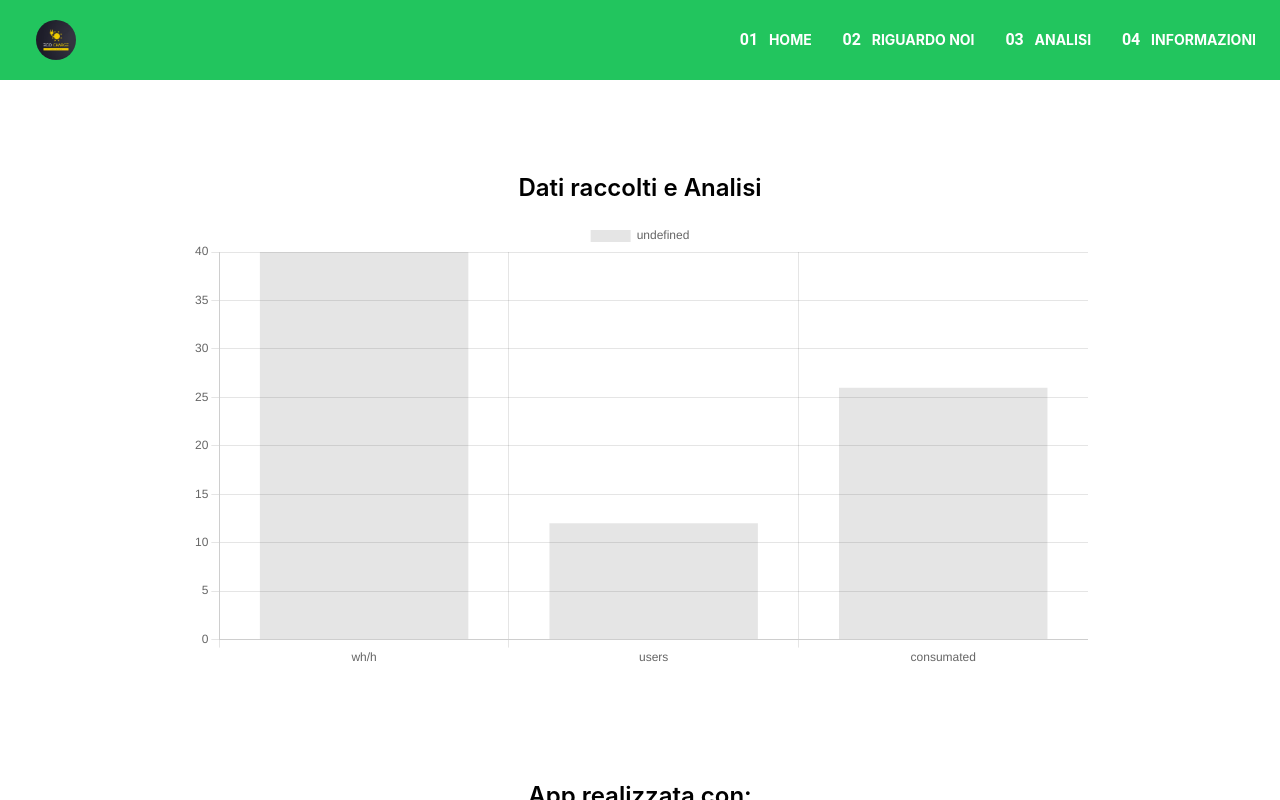
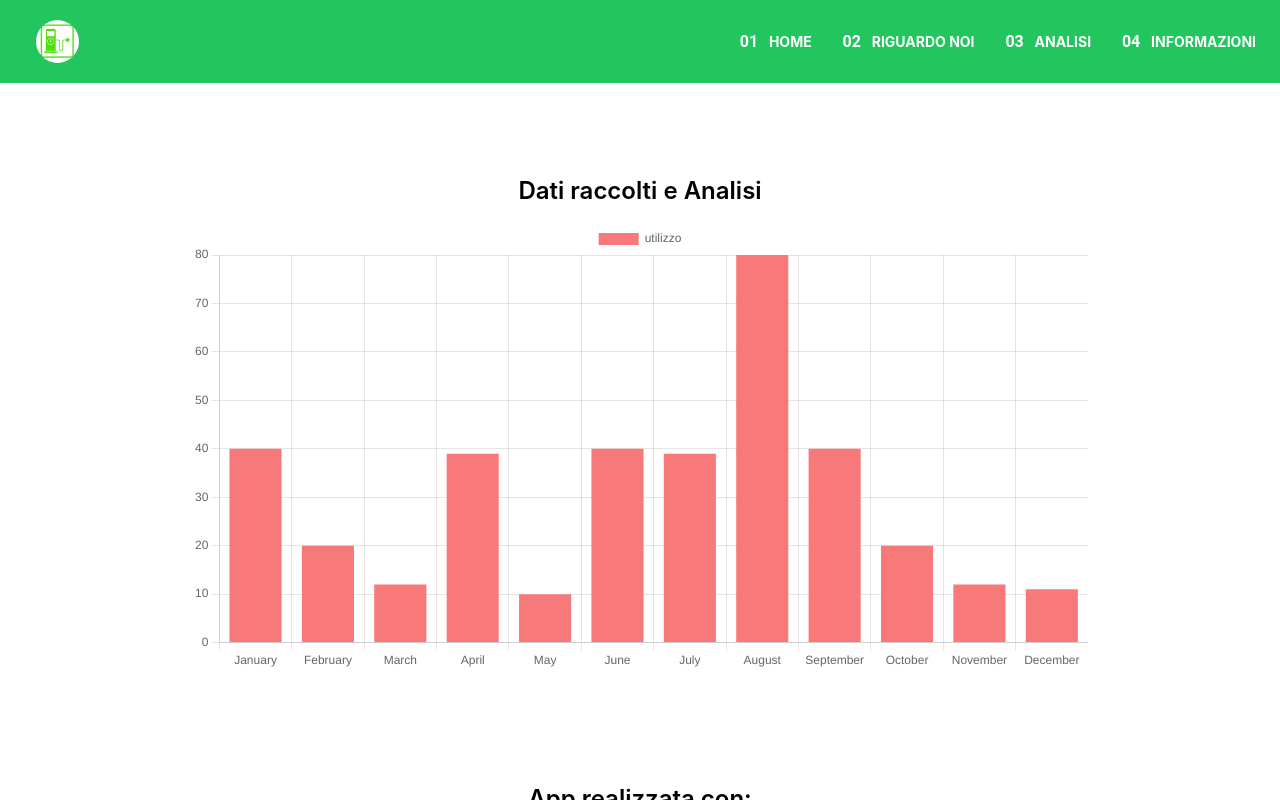
Before and after one commit to isisbem/GreenStationMonitoring, a Vue app: page /Analytics in a window 1280 px wide. Built offline with nearby package versions, Linux system fonts and the light colour scheme.

Commit message:
30/03 aggiornamento

```diff
--- a/src/assets/main.css
+++ b/src/assets/main.css
@@ -61,9 +61,11 @@ main { position: relative }
 
 .imageLogo {
     border-radius: 50%;
-    width: 40px;
-    height: 40px;
+    width: 43px;
+    height: 43px;
+    background-position: center;
     object-fit: cover;
+    -o-object-fit: cover;
 }
 
 ul li:nth-child(1) { animation-delay: var(--animation-delay) !important }
--- /dev/null
+++ b/src/components/BarChart.vue
@@ -0,0 +1,11 @@
+<script>
+import { Bar } from "vue-chartjs";
+
+export default {
+  extends: Bar,
+  props: ["data", "options"],
+  mounted() {
+    this.renderChart(this.data, this.options);
+  }
+};
+</script>
--- /dev/null
+++ b/src/components/ChartsAnalytics.vue
@@ -0,0 +1,51 @@
+<template>
+    <Bar id="my-chart-id" :bind="true" :data="chartData" />
+</template>
+
+<script lang="ts">
+import { Bar } from 'vue-chartjs'
+import { Chart as ChartJS, Title, Tooltip, Legend, BarElement, CategoryScale, LinearScale } from 'chart.js'
+import { options } from '../js/Charts1'
+ChartJS.register(Title, Tooltip, Legend, BarElement, CategoryScale, LinearScale)
+
+export default {
+    name: 'BarChart',
+    components: { Bar },
+    datasets: [{ label: 'Analytics'}],
+    data() {
+        return {
+            chartData: {
+                labels: [
+                    "January",
+                    "February",
+                    "March",
+                    "April",
+                    "May",
+                    "June",
+                    "July",
+                    "August",
+                    "September",
+                    "October",
+                    "November",
+                    "December",
+                ],
+                datasets: [
+                    {
+                        label: "utilizzo",
+                        backgroundColor: "#f87979",
+                        data: [40, 20, 12, 39, 10, 40, 39, 80, 40, 20, 12, 11],
+                    },
+                ],
+            }
+        }
+    }
+}
+</script>
+
+<style>
+#my-chart-id {
+ width: 100%;
+ height: 100%;
+ image-rendering: optimizeQuality;
+}
+</style>
--- a/src/components/Navbar.vue
+++ b/src/components/Navbar.vue
@@ -8,7 +8,7 @@
           class="text-sm font-bold leading-relaxed inline-block mr-4 py-2 whitespace-nowrap uppercase text-white outline-none focus:outline-none active:outline-1 active:outline active:outline-slate-300 active:rounded p-3"
           to="/">
           <div>
-            <img src="/favicon.jpeg" class="imageLogo" alt="">
+            <img src="/Logo.png" class="imageLogo" alt="">
           </div>
         </Router-Link>
         <button
--- a/src/views/Analytics.vue
+++ b/src/views/Analytics.vue
@@ -1,6 +1,7 @@
 <script setup>
 import Footer from '../components/Footer.vue'
 import ChartLanguage from '../components/ChartsLanguage.vue'
+import ChartAnalytics from '../components/ChartsAnalytics.vue'
 </script>
 
 <template>
@@ -10,7 +11,7 @@ import ChartLanguage from '../components/ChartsLanguage.vue'
                 <h1 class="font-semibold text-2xl mt-16 mb-4">
                     Dati raccolti e Analisi
                 </h1>
-                <Bar id="my-chart-id" :options="chartOptions" :data="chartData" />
+                <ChartAnalytics></ChartAnalytics>
             </div>
             <div class="h-4/5 mt-12 w-full containerm mx-auto flex flex-col justify-center items-center text-black">
                 <h1 class="font-semibold text-2xl mt-16 mb-4">
@@ -28,25 +29,3 @@ import ChartLanguage from '../components/ChartsLanguage.vue'
         <Footer class="mt-auto"></Footer>
     </div>
 </template>
-
-<script>
-import { Bar } from 'vue-chartjs'
-import { Chart as ChartJS, Title, Tooltip, Legend, BarElement, CategoryScale, LinearScale } from 'chart.js'
-ChartJS.register(Title, Tooltip, Legend, BarElement, CategoryScale, LinearScale)
-
-export default {
-    name: 'BarChart',
-    components: { Bar },
-    data() {
-        return {
-            chartData: {
-                labels: ['wh/h', 'users', 'consumated'],
-                datasets: [{ data: [40, 12, 26] }]
-            },
-            chartOptions: {
-                responsive: true
-            }
-        }
-    }
-}
-</script>
```
Also changed, not shown: public/Logo.png (added), public/LogoGSM.png (added).
